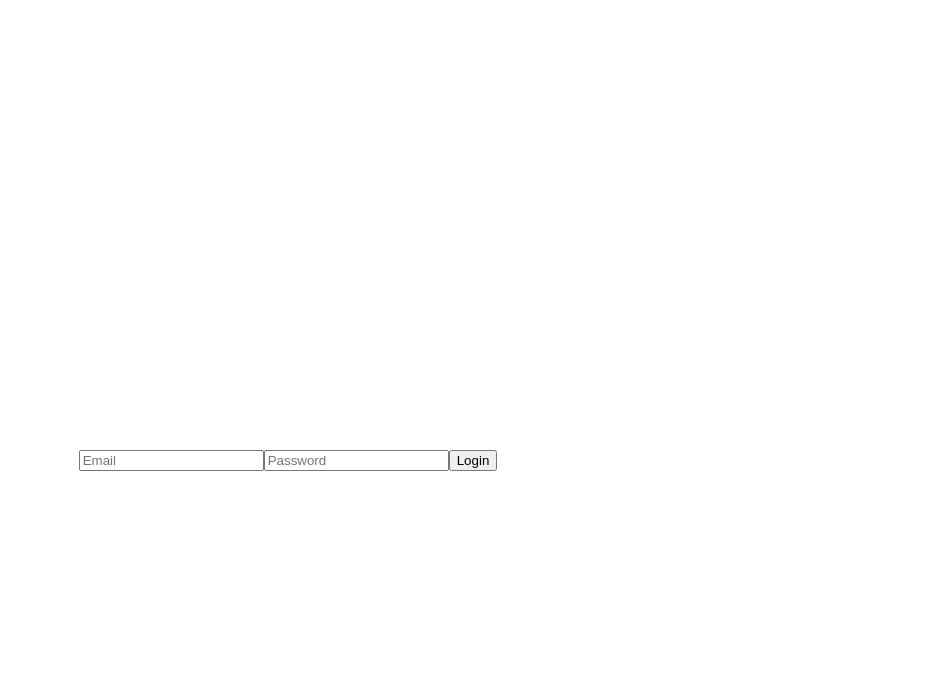
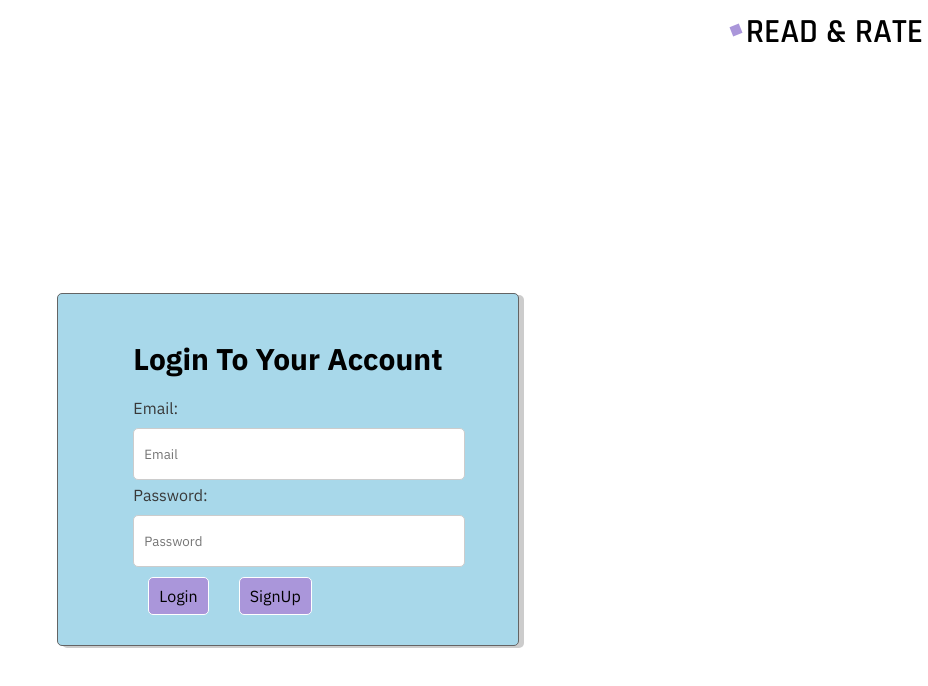
Before and after one commit to Priyaharshini-j/CapstoneProject, a React (Create React App) app in the folder readrate-app/: page / in a window 1280 px wide. Shown: the top 686 px of the page, without its empty margins (352-1280 px from the left). Built offline with nearby package versions, Linux system fonts and the light colour scheme; a web font is replaced by a local one.

Commit message:
[ADD] Added the login, sign Up, Dashboard Component

```diff
--- a/readrate-app/package.json
+++ b/readrate-app/package.json
@@ -13,6 +13,7 @@
     "framer-motion": "^10.12.18",
     "react": "^18.2.0",
     "react-dom": "^18.2.0",
+    "react-router": "^6.14.1",
     "react-scripts": "5.0.1",
     "web-vitals": "^2.1.4"
   },
--- a/readrate-app/public/index.html
+++ b/readrate-app/public/index.html
@@ -1,14 +1,12 @@
 <!DOCTYPE html>
 <html lang="en">
+
 <head>
   <meta charset="utf-8" />
   <link rel="icon" href="%PUBLIC_URL%/favicon.ico" />
   <meta name="viewport" content="width=device-width, initial-scale=1" />
   <meta name="theme-color" content="#000000" />
-    <meta
-      name="description"
-      content="Web site created using create-react-app"
-    />
+  <meta name="description" content="Web site created using create-react-app" />
   <link rel="apple-touch-icon" href="%PUBLIC_URL%/logo192.png" />
   <!--
       manifest.json provides metadata used when your web app is installed on a
@@ -17,7 +15,9 @@
   <link rel="manifest" href="%PUBLIC_URL%/manifest.json" />
   <link rel="preconnect" href="https://fonts.googleapis.com">
   <link rel="preconnect" href="https://fonts.gstatic.com" crossorigin>
-<link href="https://fonts.googleapis.com/css2?family=Belanosima&family=Bitter:ital,wght@0,400;0,500;1,300;1,400&family=Dancing+Script:wght@400;500;700&family=IBM+Plex+Sans:ital,wght@0,200;0,300;0,400;0,500;0,600;0,700;1,100;1,400;1,600&family=Playfair+Display:ital,wght@0,400;0,500;0,600;0,700;1,500;1,600&family=Rajdhani:wght@500;600&display=swap" rel="stylesheet">
+  <link
+    href="https://fonts.googleapis.com/css2?family=Belanosima&family=Bitter:ital,wght@0,400;0,500;1,300;1,400&family=Dancing+Script:wght@400;500;700&family=IBM+Plex+Sans:ital,wght@0,200;0,300;0,400;0,500;0,600;0,700;1,100;1,400;1,600&family=Playfair+Display:ital,wght@0,400;0,500;0,600;0,700;1,500;1,600&family=Rajdhani:wght@500;600&display=swap"
+    rel="stylesheet">
   <!--
       Notice the use of %PUBLIC_URL% in the tags above.
       It will be replaced with the URL of the `public` folder during the build.
@@ -27,10 +27,14 @@
       work correctly both with client-side routing and a non-root public URL.
       Learn how to configure a non-root public URL by running `npm run build`.
     -->
-    <title>React App</title>
+  <title>Read&Rate</title>
 </head>
+
 <body>
   <noscript>You need to enable JavaScript to run this app.</noscript>
+  <header class="heading-container">
+    <div class="dot"></div><h3 class="heading">READ & RATE</h3>
+  </header>
   <div id="root"></div>
   <!--
       This HTML file is a template.
@@ -43,4 +47,5 @@
       To create a production bundle, use `npm run build` or `yarn build`.
     -->
 </body>
+
 </html>
--- a/readrate-app/src/component/LoginComponent/LoginComponent.css
+++ b/readrate-app/src/component/LoginComponent/LoginComponent.css
@@ -0,0 +1,93 @@
+*{
+  font-family: 'IBM Plex Sans', sans-serif;
+  margin-bottom: 5px;
+}
+
+.card{
+  font-family: 'IBM Plex Sans', sans-serif;
+  font-size: 22px;
+  display: grid;
+  padding: 15px 75px;
+  width: auto;
+  margin: 0 auto;
+  border-radius: 5px;
+  box-shadow: #ccc 5px 2px;
+  border: 0.25mm #646464 solid;
+  background: #A8D8EA;
+  flex-wrap: wrap;
+  justify-content: center;
+  align-content: center;
+  align-items: center;
+}
+.card-heading
+{
+  justify-content: center;
+  align-items: center;
+  color: black;
+}
+
+
+.card-heading {
+  text-align: center;
+  font-size: 30px;
+  margin-bottom: 20px;
+}
+
+.card-body {
+  display: flex;
+  flex-direction: column;
+  justify-content: flex-start;
+  align-items: flex-start;
+}
+
+.label-body {
+  margin-bottom: 10px;
+  color: rgb(56, 56, 56);
+  justify-content: flex-start;
+  font-size: 16px;
+}
+
+.input-box {
+  width: 100%;
+  height: 30px;
+  border: 1px solid #ccc;
+  border-radius: 5px;
+  padding: 10px;
+  margin-right: 30px;
+}
+.button-container{
+  justify-content: space-evenly;
+    align-content: center;
+    display: flex;
+    flex-direction: row;
+    align-items: center;
+}
+.input-box-select {
+  width: 100%;
+  height: 30px;
+  border: 1px solid #ccc;
+  border-radius: 5px;
+  padding: 5px;
+}
+
+.button {
+  background-color: #AA96DA;
+  color: #000;
+  font-size: 16px;
+  padding: 8px 10px;
+  border-radius: 5px;
+  cursor: pointer;
+  margin: 5px 15px;
+  border: 0.25mm solid #fff;
+}
+
+.button:hover {
+  background-color: #fff;
+  color: #007bff;
+  border: 0.25mm solid #000;
+}
+
+.link {
+  text-decoration: none;
+  color: #007bff;
+}
--- a/readrate-app/src/component/LoginComponent/LoginComponent.jsx
+++ b/readrate-app/src/component/LoginComponent/LoginComponent.jsx
@@ -1,11 +1,13 @@
 import React, { useState } from "react";
 import axios from "axios";
 import "./LoginComponent.css"
-import { Card, CardBody, CardFooter, CardHeader, Heading, Link } from "@chakra-ui/react";
+import { SignupComponent } from "../SignupComponent/SignupComponent";
+import { Alert } from "@chakra-ui/react";
 const LoginComponent = () => {
   const [UserEmail, setUserEmail] = useState("");
   const [Password, setPassword] = useState("");
-
+  const [signUp, setSignUp] = useState(false);
+  const [isLoggedIn, setIsLoggedIn] = useState(false);
   const handleLogin = async () => {
     const data = {
       userEmail: UserEmail,
@@ -14,43 +16,51 @@ const LoginComponent = () => {
 
     const res = await axios.post("http://localhost:5278/User/Login", data);
     console.log(res.data.result.result);
+    if (res.data.result.result === true) {
+      setIsLoggedIn(true);
+    }
+    else{
+      setIsLoggedIn(false);
+      alert(res.data.result.message);
+      return(<Alert>{res.data.result.message}</Alert>)
+    }
+  }
+
+
+  if (signUp) {
+    return <SignupComponent />;
   }
 
   return (
     <React.Fragment>
-      <Heading>READ & RATE</Heading>
-      <Card>
-        <CardHeader>Login To Your Account</CardHeader>
-        <CardBody>
-          <div>
+      <div class="card">
+        <h3 class="card-heading">Login To Your Account</h3>
+        <div class="card-body">
+          <label class="label-body">Email:</label>
           <input
+            class="input-box"
             type="email"
             placeholder="Email"
             onChange={(e) => setUserEmail(e.target.value)}
           />
+
+          <label class="label-body">Password:</label>
           <input
+            class="input-box"
             type="password"
             placeholder="Password"
             onChange={(e) => setPassword(e.target.value)}
           />
-            <button onClick={handleLogin}>Login</button>
+          <div class="button-container">
+            <button class="button" onClick={handleLogin}>Login</button>
+            <button class="button" onClick={(e) => setSignUp(true)}>SignUp</button>
           </div>
-        </CardBody>
-        <CardFooter>
-          <Link>Forgot Password?</Link>
-        </CardFooter>
-      </Card>
+
+        </div>
+
+      </div>
 
     </React.Fragment>
-
-
-
-
-
-
-
-
-
   );
 };
 export default LoginComponent;
--- /dev/null
+++ b/readrate-app/src/component/SignupComponent/SignupComponent.jsx
@@ -0,0 +1,109 @@
+import axios from 'axios'
+import React, { useState } from 'react'
+import './SignupComponent.css'
+import LoginComponent from '../LoginComponent/LoginComponent'
+
+export const SignupComponent = () => {
+  const [userName, setUserName] = useState("")
+  const [userEmail, setUserEmail] = useState("")
+  const [password, setPassword] = useState("")
+  const [confirmPassword, setConfirmPassword] = useState("")
+  const [securityQn, setSecuirtyQn] = useState("")
+  const [securityAns, setSecuirtyAns] = useState("")
+  const [logIn, setLogIn] = useState(false)
+
+  const handleSignUp = async () => {
+    if (password === confirmPassword) {
+      const data = {
+        userName: userName,
+        userEmail: userEmail,
+        password: password,
+        securityQn: securityQn,
+        securityAns: securityAns
+      };
+      console.log(data);
+      const res = await axios.post("http://localhost:5278/User/SignUp", data);
+      console.log(res.data.result);
+    }
+    else{
+      console.log("Wrong Password and Confirm Password");
+    }
+  }
+
+  if (logIn) {
+    return <LoginComponent />;
+  }
+
+
+  return (
+    <React.Fragment>
+      <div class="card">
+        <h3 class="card-heading">Sign Up Your Account</h3>
+        <div class="card-body">
+          <label class="label-body">UserName:</label>
+          <input
+            class="input-box"
+            type="text"
+            placeholder="User Name"
+            onChange={(e) => setUserName(e.target.value)}
+            required
+          />
+          <label class="label-body">Email:</label>
+          <input
+            class="input-box"
+            type="email"
+            placeholder="Email"
+            onChange={(e) => setUserEmail(e.target.value)}
+            required
+          />
+
+          <label class="label-body">Password:</label>
+          <input
+            class="input-box"
+            type="password"
+            placeholder="Password"
+            onChange={(e) => setPassword(e.target.value)}
+            required
+          />
+          <label class="label-body">Confirm Password:</label>
+          <input
+            class="input-box"
+            type="password"
+            placeholder="Confirm Password"
+            onChange={(e) => setConfirmPassword(e.target.value)}
+            required
+          />
+          <label class="label-body">Security Question:</label>
+          <select
+            id="security-question"
+            className="input-box-select"
+            onChange={(e) => setSecuirtyQn(e.target.value)}
+            required
+          >
+            <option value="" disabled selected>Select a security question</option>
+            <option value="What is your mother's maiden name?">What is your mother's maiden name?</option>
+            <option value="What was the name of your first pet?">What was the name of your first pet?</option>
+            <option value="What is your favorite book?">What is your favorite book?</option>
+            <option value="In what city were you born?">In what city were you born?</option>
+            <option value="What is the name of your best friend?">What is the name of your best friend?</option>
+          </select>
+          <label class="label-body">Security Answer:</label>
+          <input
+            class="input-box"
+            type="text"
+            placeholder="Secuirty Answer"
+            onChange={(e) => setSecuirtyAns(e.target.value)}
+            required
+          />
+          <div class="button-container">
+            <button class="button" onClick={handleSignUp}>Sign Up</button>
+            <button class="button" onClick= {(e) => setLogIn(true)}>Login... </button>
+          </div>
+
+        </div>
+
+      </div>
+
+    </React.Fragment>
+  )
+}
--- a/readrate-app/src/index.css
+++ b/readrate-app/src/index.css
@@ -11,3 +11,40 @@ code {
   font-family: source-code-pro, Menlo, Monaco, Consolas, 'Courier New',
     monospace;
 }
+
+.heading
+{
+  display: flex;
+  justify-content: flex-end;
+  font-family: 'Rajdhani', sans-serif;
+  font-weight: 700;
+  font-size: 34px;
+  margin: 10px 5px;
+}
+
+.dot {
+  width: 10px;
+  height: 10px;
+  background-color: #AA96DA;
+  animation: rotate 3s infinite ease-in-out;
+}
+
+@keyframes rotate {
+  from {
+    transform: rotate(0deg);
+  }
+  to {
+    transform: rotate(360deg);
+  }
+}
+
+.heading-container
+{
+  display: flex;
+  flex-wrap: wrap;
+  flex-direction: row;
+  justify-content: flex-end;
+  align-content: center;
+  align-items: center;
+
+}
```
Also changed, not shown: readrate-app/src/App.js (+5 -2 lines), readrate-app/src/component/DashboardComponent/DashboardComponent.css (added), readrate-app/src/component/DashboardComponent/DashboardComponent.jsx (added), readrate-app/src/component/SignupComponent/SignupComponent.css (added), 1 other file (tests, documents, lock files or other folders). Lines whose indentation alone changed are shown as unchanged.
